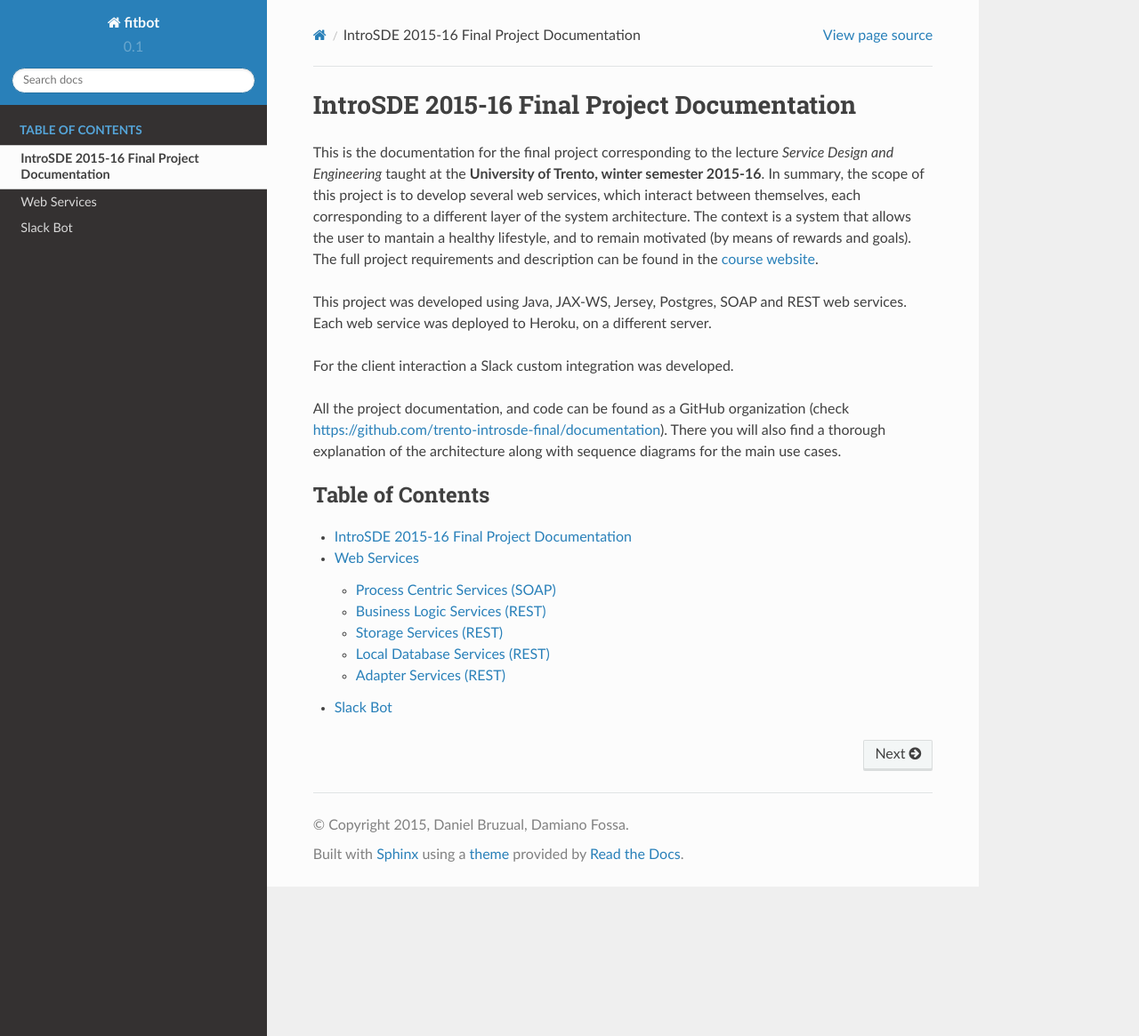
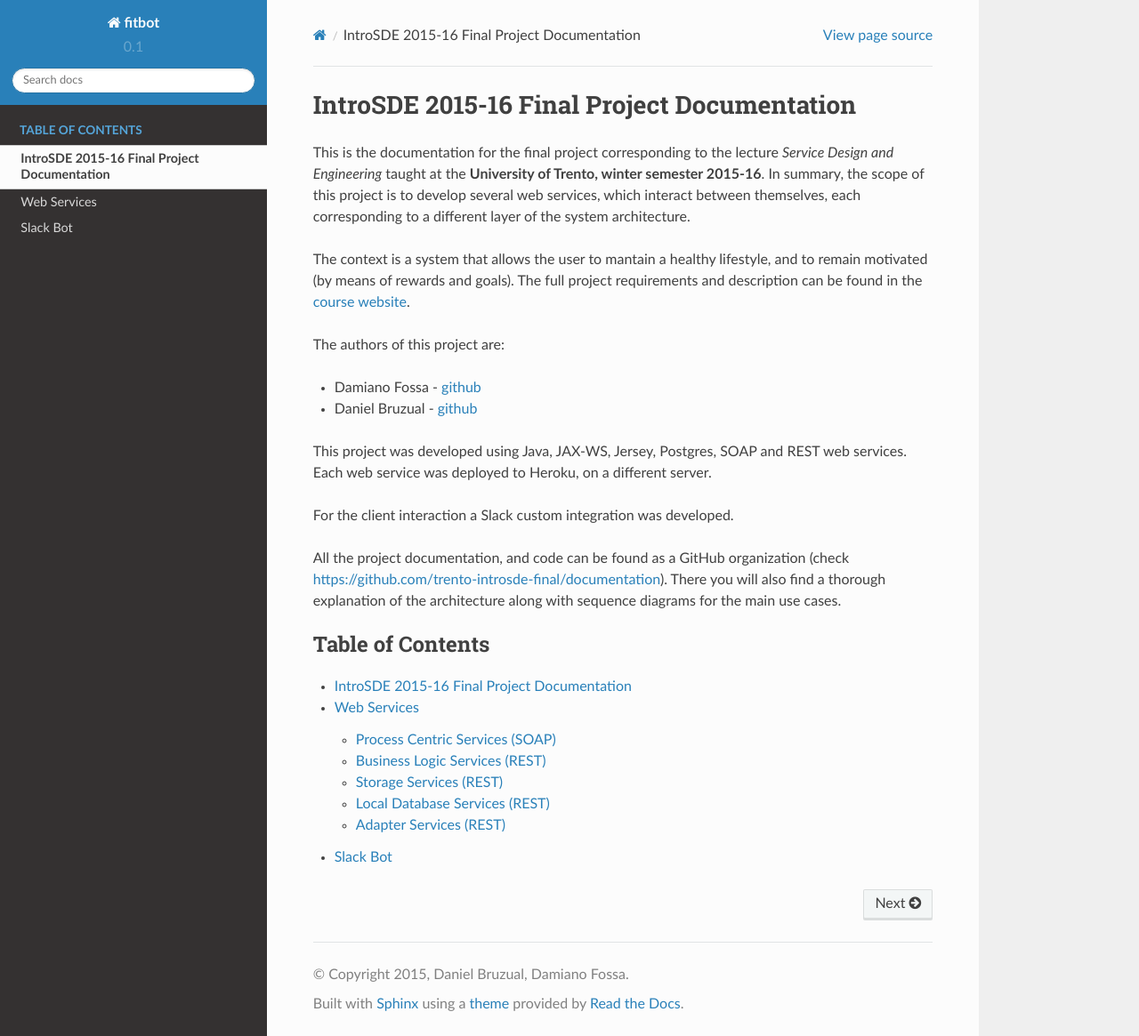
Before and after one commit to trento-introsde-final/documentation, a Sphinx documentation site: the page built from docs/source/index.rst, in a window 1280 px wide and 1165 px high. Shown: the whole window at 89% size. Built offline with Sphinx 7.4.7 and the Read the Docs theme 2.0.0, drawn with Linux system fonts in a browser that asks for light colours.

Commit message:
Add author names

```diff
--- a/docs/source/index.rst
+++ b/docs/source/index.rst
@@ -9,7 +9,15 @@
 IntroSDE 2015-16 Final Project Documentation
 =============================================
 
-This is the documentation for the final project corresponding to the lecture *Service Design and Engineering*  taught at the **University of Trento, winter semester 2015-16**. In summary, the scope of this project is to develop several web services, which interact between themselves, each corresponding to a different layer of the system architecture. The context is a system that allows the user to mantain a healthy lifestyle, and to remain motivated (by means of rewards and goals). The full project requirements and description can be found in the `course website <https://sites.google.com/a/unitn.it/introsde_2015-16/lab-sessions/assignments>`_.
+This is the documentation for the final project corresponding to the lecture *Service Design and Engineering*  taught at the **University of Trento, winter semester 2015-16**. In summary, the scope of this project is to develop several web services, which interact between themselves, each corresponding to a different layer of the system architecture.
+
+The context is a system that allows the user to mantain a healthy lifestyle, and to remain motivated (by means of rewards and goals). The full project requirements and description can be found in the `course website <https://sites.google.com/a/unitn.it/introsde_2015-16/lab-sessions/assignments>`_.
+
+The authors of this project are:
+
+- Damiano Fossa - `github <https://github.com/damianfox>`_
+
+- Daniel Bruzual - `github <https://github.com/djbb7>`_
 
 This project was developed using Java, JAX-WS, Jersey, Postgres, SOAP and REST web services. Each web service was deployed to Heroku, on a different server.
 
```
